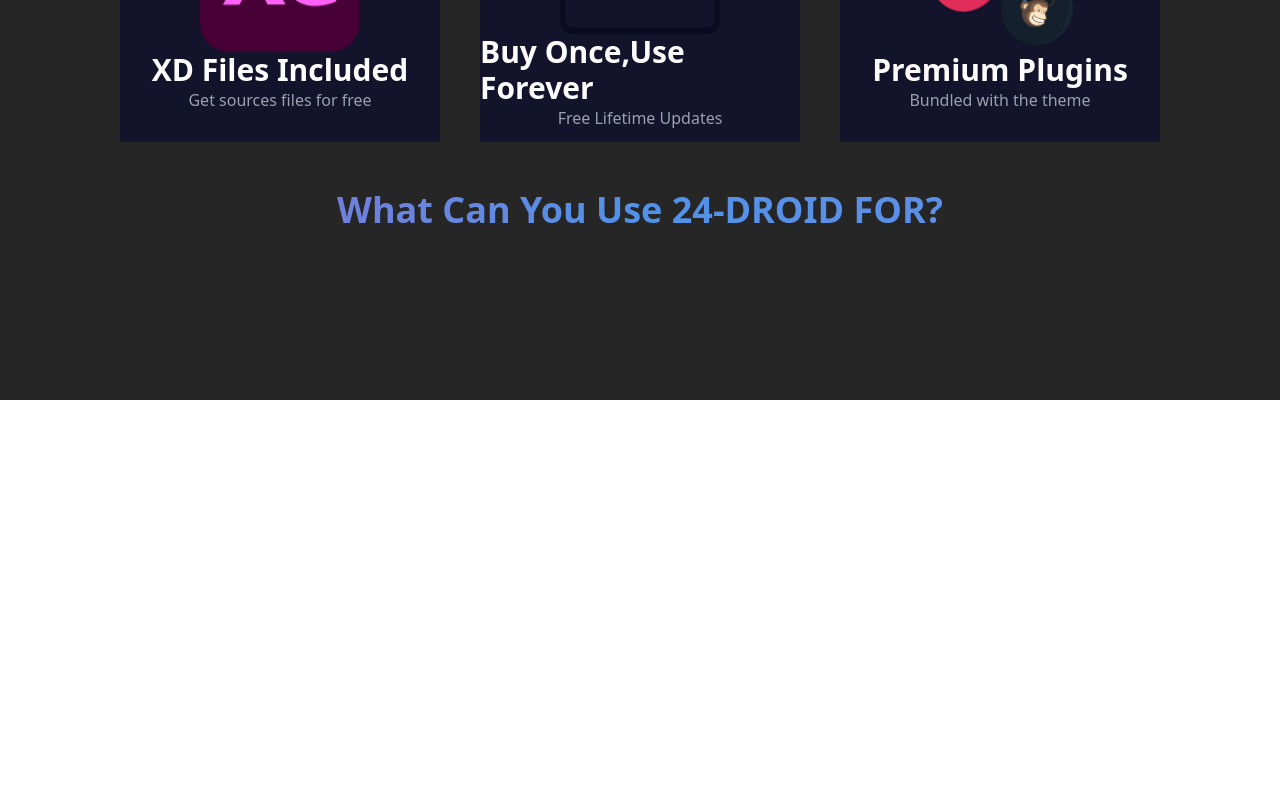
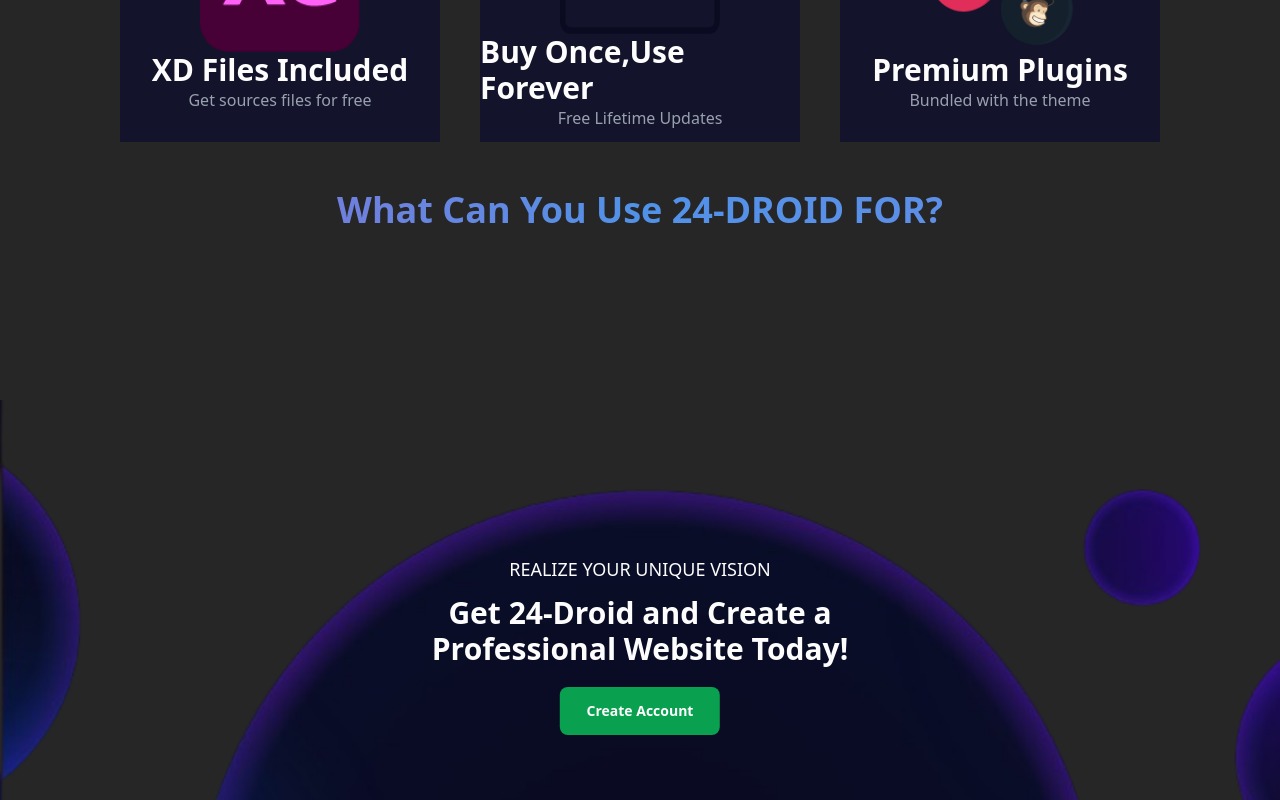
Before and after one commit to 24-droid/24-droid-Frontend, a React (Vite) app: page / in a window 1280 px wide. Shown: the part 2625-3425 px from the top of the page. Before the commit the page ends 3025 px from the top, so only its background shows below. Built offline with nearby package versions, Linux system fonts and the light colour scheme.

Commit message:
Added a bottom section asking people to create a account

```diff
--- /dev/null
+++ b/src/components/Below.jsx
@@ -0,0 +1,23 @@
+import React from "react";
+import Bottom from "../assets/Bottom.png";
+
+const Below = () => {
+  return (
+    <div className="relative">
+      {/* Background Image */}
+      <img src={Bottom} alt="Bottom-Image" className="w-full h-100 object-cover" />
+
+      {/* Text Content */}
+      <div className="absolute top-[50%] left-[50%] transform -translate-x-1/2 -translate-y-1/4 flex flex-col items-center text-[#FDFDFD] z-10">
+        <p className="text-xs md:text-lg">REALIZE YOUR UNIQUE VISION</p>
+        <h1 className="mt-3 text-sm md:text-3xl font-extrabold text-center">Get 24-Droid and Create a</h1>
+        <h1 className="text-sm md:text-3xl font-extrabold text-center">Professional Website Today!</h1>
+        <button className="mt-5 text-[#FDFDFD] w-40 h-12 rounded-lg bg-[#09A04F] hover:bg-[#078a3e] cursor-pointer text-sm font-semibold">
+          Create Account
+        </button>
+      </div>
+    </div>
+  );
+};
+
+export default Below;
--- a/src/pages/Home.jsx
+++ b/src/pages/Home.jsx
@@ -7,6 +7,7 @@ import Content from '../components/Content'
 import Support from '../components/Support'
 import Customer from '../components/Customer'
 import Usage from '../components/Usage'
+import Below from '../components/Below'
 const Home = () => {
   return (
     <div className='bg-[#262626] min-h-screen'>
@@ -18,6 +19,7 @@ const Home = () => {
         <Support />
         <Customer />
         <Usage />
+        <Below />
     </div>
   )
 }
```
